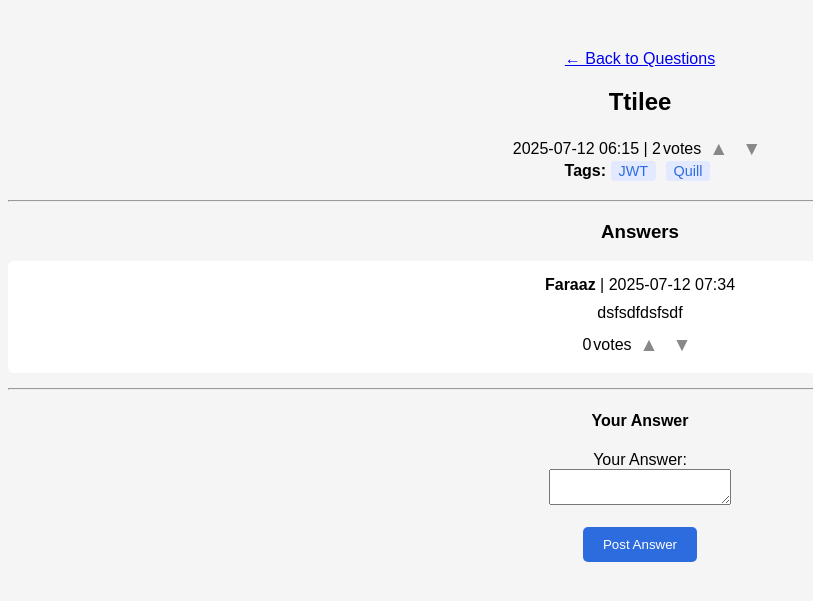
After one commit to Faraaz05/ODOO-StackIT-Defenders, a Django app: page /questions/2/ in a window 1280 px wide. The commit adds this page. Shown: the top 601 px of the page, without its empty margins (0-813 px from the left). Run offline with Django 5.2, Linux system fonts and the light colour scheme; a user stored in the database is signed in; data comes from the database, SQL or seed files in the repository; both versions use the stored data as it was after the commit; some libraries are stand-ins or nearby versions.

Commit message:
Added answers / rich textbox / featured landing page answer page

```diff
--- /dev/null
+++ b/stack_it/questions/templatetags/dict_get.py
@@ -0,0 +1,6 @@
+from django import template
+register = template.Library()
+
+@register.filter
+def dict_get(d, k):
+    return d.get(k)
--- a/stack_it/questions/urls.py
+++ b/stack_it/questions/urls.py
@@ -1,6 +1,10 @@
 from django.urls import path
-from .views import ask_question
+from .views import ask_question,question_detail,vote
 
 urlpatterns = [
     path('ask/', ask_question, name='ask_question'),
+    path('<int:question_id>/', question_detail, name='question_detail'),
+    path('vote/', vote, name='vote'),  # AJAX voting endpoint
+
+
 ]
--- a/stack_it/questions/views.py
+++ b/stack_it/questions/views.py
@@ -1,6 +1,15 @@
-from django.shortcuts import render, redirect
+from django.shortcuts import render, redirect, get_object_or_404
 from django.contrib.auth.decorators import login_required
-from .models import Question
+from django.db.models import Sum, Q
+from .models import Question, Answer, Vote
+from django.http import JsonResponse
+from django.views.decorators.http import require_POST
+from typing import TYPE_CHECKING
+
+if TYPE_CHECKING:
+    from django.db.models.manager import Manager
+    from django.db.models.query import QuerySet
+
 
 @login_required
 def ask_question(request):
@@ -8,7 +17,7 @@ def ask_question(request):
         title = request.POST.get('title')
         description = request.POST.get('description')
         tags = request.POST.get('tags')
-        Question.objects.create(
+        Question.objects.create(  # type: ignore
             title=title,
             description=description,
             tags=tags,
@@ -16,3 +25,140 @@ def ask_question(request):
         )
         return redirect('landing')
     return render(request, 'ask_question.html')
+
+
+def question_detail(request, question_id):
+    question = get_object_or_404(Question, id=question_id)
+    answers = Answer.objects.filter(question=question).annotate(  # type: ignore
+        upvotes=Sum('vote__value', filter=Q(vote__vote_type='answer', vote__value=1)),
+        downvotes=Sum('vote__value', filter=Q(vote__vote_type='answer', vote__value=-1))
+    ).order_by('-upvotes')
+
+    # Handle answer submission
+    if request.method == 'POST' and request.user.is_authenticated:
+        description = request.POST.get('description')
+        if description:
+            Answer.objects.create(  # type: ignore
+                question=question,
+                author=request.user,
+                description=description
+            )
+            return redirect('question_detail', question_id=question.id)
+
+    # Annotate question upvotes/downvotes
+    question_upvotes = Vote.objects.filter(question=question, vote_type='question', value=1).count()  # type: ignore
+    question_downvotes = Vote.objects.filter(question=question, vote_type='question', value=-1).count()  # type: ignore
+    question_net_votes = question_upvotes - question_downvotes  # Subtract downvotes from upvotes
+
+    # Calculate net votes for answers
+    for answer in answers:
+        upvotes = answer.upvotes if answer.upvotes is not None else 0
+        downvotes = abs(answer.downvotes) if answer.downvotes is not None else 0  # Use absolute value for downvotes
+        answer.net_votes = upvotes - downvotes  # Subtract downvotes from upvotes
+
+    tags_list = [t.strip() for t in question.tags.split(',') if t.strip()]
+
+    # Get user votes for answers
+    answer_votes = {}
+    if request.user.is_authenticated:
+        answer_votes = Vote.objects.filter(  # type: ignore
+            user=request.user,
+            vote_type='answer',
+            answer__in=answers
+        )
+        answer_votes = {v.answer_id: v.value for v in answer_votes}
+
+    return render(request, 'question_detail.html', {
+        'question': question,
+        'answers': answers,
+        'question_net_votes': question_net_votes,
+        'tags_list': tags_list,
+        'answer_votes': answer_votes,
+})
+
+@require_POST
+@login_required
+def vote(request):
+    from .models import Question, Answer, Vote
+    import json
+
+    data = json.loads(request.body)
+    vote_type = data.get('vote_type')  # 'question' or 'answer'
+    obj_id = data.get('id')
+    value = int(data.get('value'))  # +1 or -1
+
+    if vote_type == 'question':
+        obj = Question.objects.get(id=obj_id)  # type: ignore
+
+        # Get existing vote for this user and question
+        existing_vote = Vote.objects.filter(  # type: ignore
+            user=request.user,
+            vote_type='question',
+            question=obj
+        ).first()
+
+        if existing_vote:
+            if existing_vote.value == value:
+                # User is clicking the same button - remove the vote
+                existing_vote.delete()
+                user_vote = 0
+            else:
+                # User is changing their vote - update it
+                existing_vote.value = value
+                existing_vote.save()
+                user_vote = value
+        else:
+            # Create new vote
+            Vote.objects.create(  # type: ignore
+                user=request.user,
+                vote_type='question',
+                question=obj,
+                value=value
+            )
+            user_vote = value
+
+        upvotes = Vote.objects.filter(question=obj, vote_type='question', value=1).count()  # type: ignore
+        downvotes = Vote.objects.filter(question=obj, vote_type='question', value=-1).count()  # type: ignore
+        return JsonResponse({
+            'upvotes': upvotes,
+            'downvotes': downvotes,
+            'user_vote': user_vote
+        })
+    elif vote_type == 'answer':
+        obj = Answer.objects.get(id=obj_id)  # type: ignore
+
+        # Get existing vote for this user and answer
+        existing_vote = Vote.objects.filter(  # type: ignore
+            user=request.user,
+            vote_type='answer',
+            answer=obj
+        ).first()
+
+        if existing_vote:
+            if existing_vote.value == value:
+                # User is clicking the same button - remove the vote
+                existing_vote.delete()
+                user_vote = 0
+            else:
+                # User is changing their vote - update it
+                existing_vote.value = value
+                existing_vote.save()
+                user_vote = value
+        else:
+            # Create new vote
+            Vote.objects.create(  # type: ignore
+                user=request.user,
+                vote_type='answer',
+                answer=obj,
+                value=value
+            )
+            user_vote = value
+
+        upvotes = Vote.objects.filter(answer=obj, vote_type='answer', value=1).count()  # type: ignore
+        downvotes = Vote.objects.filter(answer=obj, vote_type='answer', value=-1).count()  # type: ignore
+        return JsonResponse({
+            'upvotes': upvotes,
+            'downvotes': downvotes,
+            'user_vote': user_vote
+        })
+    return JsonResponse({'error': 'Invalid vote'}, status=400)
--- a/stack_it/static/css/styles.css
+++ b/stack_it/static/css/styles.css
@@ -18,3 +18,36 @@ button {
 button:hover {
     background: #1a4a8a;
 }
+
+/* Vote button styles */
+.vote-btn {
+    background: none !important;
+    border: none !important;
+    color: #888 !important;
+    font-size: 1.2em;
+    cursor: pointer;
+    margin: 0 2px;
+    padding: 2px 4px !important;
+    border-radius: 3px;
+    transition: color 0.2s ease;
+}
+
+.vote-btn:hover {
+    background: #f0f0f0 !important;
+    color: #666 !important;
+}
+
+.vote-btn:disabled {
+    color: #ccc !important;
+    cursor: not-allowed;
+}
+
+.vote-btn.voted-up {
+    color: #ff4500 !important;
+    font-weight: bold;
+}
+
+.vote-btn.voted-down {
+    color: #7193ff !important;
+    font-weight: bold;
+}
--- a/stack_it/static/js/main.js
+++ b/stack_it/static/js/main.js
@@ -1,3 +1,68 @@
 function showAlert() {
     alert('This is a placeholder action!');
 }
+
+function vote(type, id, value) {
+    fetch('/questions/vote/', {
+        method: 'POST',
+        headers: {
+            'Content-Type': 'application/json',
+            'X-CSRFToken': getCookie('csrftoken')
+        },
+        body: JSON.stringify({vote_type: type, id: id, value: value})
+    })
+    .then(response => {
+        if (response.status === 403) {
+            window.location = '/accounts/login/';
+            return;
+        }
+        return response.json();
+    })
+    .then(data => {
+        if (data.upvotes !== undefined) {
+            // Calculate net votes (upvotes - downvotes)
+            const netVotes = data.upvotes - Math.abs(data.downvotes);
+
+            if (type === 'question') {
+                document.getElementById('q-votes-' + id).innerText = netVotes;
+            } else if (type === 'answer') {
+                document.getElementById('a-votes-' + id).innerText = netVotes;
+            }
+
+            // Update button highlighting
+            const group = document.getElementById(type.charAt(0) + '-vote-group-' + id);
+            if (group) {
+                const upvoteBtn = group.querySelector('.vote-btn:first-of-type');
+                const downvoteBtn = group.querySelector('.vote-btn:last-of-type');
+
+                // Remove all vote classes first
+                upvoteBtn.classList.remove('voted-up', 'voted-down');
+                downvoteBtn.classList.remove('voted-up', 'voted-down');
+
+                // Apply the correct highlighting based on user_vote
+                if (data.user_vote === 1) {
+                    upvoteBtn.classList.add('voted-up');
+                } else if (data.user_vote === -1) {
+                    downvoteBtn.classList.add('voted-down');
+                }
+                // If user_vote is 0, no highlighting (both buttons are grey)
+            }
+        }
+    });
+}
+
+function getCookie(name) {
+    let cookieValue = null;
+    if (document.cookie && document.cookie !== '') {
+        const cookies = document.cookie.split(';');
+        for (let i = 0; i < cookies.length; i++) {
+            const cookie = cookies[i].trim();
+            // Does this cookie string begin with the name we want?
+            if (cookie.substring(0, name.length + 1) === (name + '=')) {
+                cookieValue = decodeURIComponent(cookie.substring(name.length + 1));
+                break;
+            }
+        }
+    }
+    return cookieValue;
+}
--- a/stack_it/templates/login.html
+++ b/stack_it/templates/login.html
@@ -12,5 +12,6 @@
         <button type="submit">Login</button>
     </form>
     <a href="{% url 'signup' %}">Don't have an account? Sign Up</a>
+    <a href="{% url 'landing' %}" style="float:right; margin:10px;">← Back to Questions</a>
 </body>
 </html>
--- /dev/null
+++ b/stack_it/templates/question_detail.html
@@ -0,0 +1,90 @@
+{% load static %}
+{% load dict_get %}
+<!DOCTYPE html>
+<html>
+<head>
+    <script src="{% static 'js/main.js' %}"></script>
+    <title>{{ question.title }} - StackIt</title>
+    <link rel="stylesheet" href="{% static 'css/styles.css' %}">
+    <!-- TinyMCE CDN -->
+    <script src="https://cdn.tiny.cloud/1/7f0ull290e6398ey3ik26k09o35omr4pwj8oqqpz2w9g0sau/tinymce/7/tinymce.min.js" referrerpolicy="origin"></script>
+    <script>
+      tinymce.init({
+        selector: '#answer-editor',
+        plugins: 'lists link image emoticons',
+        toolbar: 'undo redo | bold italic strikethrough | bullist numlist | alignleft aligncenter alignright | link image emoticons',
+        menubar: false,
+        height: 200
+      });
+    </script>
+    <style>
+        .vote-group { display: inline-flex; align-items: center; gap: 2px; }
+        .tag { background: #e3eaff; color: #2d6cdf; border-radius: 4px; padding: 2px 8px; margin-right: 5px; font-size: 0.9em; }
+    </style>
+</head>
+<body>
+    <a href="{% url 'landing' %}">← Back to Questions</a>
+    <h2>{{ question.title }}</h2>
+    <div>
+        <span>{{ question.created_at|date:"Y-m-d H:i" }}</span> |
+        <span class="vote-group" id="q-vote-group-{{ question.id }}">
+            <span id="q-votes-{{ question.id }}">{{ question_net_votes|default:0 }}</span>
+            <span>votes</span>
+            {% if user.is_authenticated %}
+                <button class="vote-btn" onclick="vote('question', {{ question.id }}, 1)">▲</button>
+                <button class="vote-btn" onclick="vote('question', {{ question.id }}, -1)">▼</button>
+            {% else %}
+                <button class="vote-btn" onclick="window.location='{% url 'login' %}'">▲</button>
+                <button class="vote-btn" onclick="window.location='{% url 'login' %}'">▼</button>
+            {% endif %}
+        </span>
+    </div>
+    <div>
+        <strong>Tags:</strong>
+        {% for tag in tags_list %}
+    <span class="tag">{{ tag }}</span>
+{% endfor %}
+    </div>
+    <div style="margin: 20px 0;">
+        {{ question.description|safe }}
+    </div>
+    <hr>
+    <h3>Answers</h3>
+    {% for answer in answers %}
+        <div class="answer-card" style="background:#fff; margin-bottom:15px; padding:15px; border-radius:6px;">
+            <div>
+                <span><strong>{{ answer.author.username }}</strong> | {{ answer.created_at|date:"Y-m-d H:i" }}</span>
+            </div>
+            <div style="margin:10px 0;">{{ answer.description|safe }}</div>
+            <div>
+                <span class="vote-group" id="a-vote-group-{{ answer.id }}">
+                    <span id="a-votes-{{ answer.id }}">{{ answer.net_votes|default:0 }}</span>
+                    <span>votes</span>
+                    {% if user.is_authenticated %}
+                        <button class="vote-btn {% if answer_votes|dict_get:answer.id == 1 %}voted-up{% endif %}" onclick="vote('answer', {{ answer.id }}, 1)">▲</button>
+                        <button class="vote-btn {% if answer_votes|dict_get:answer.id == -1 %}voted-down{% endif %}" onclick="vote('answer', {{ answer.id }}, -1)">▼</button>
+                    {% else %}
+                        <button class="vote-btn" onclick="window.location='{% url 'login' %}'">▲</button>
+                        <button class="vote-btn" onclick="window.location='{% url 'login' %}'">▼</button>
+                    {% endif %}
+                </span>
+            </div>
+        </div>
+    {% empty %}
+        <p>No answers yet.</p>
+    {% endfor %}
+
+    {% if user.is_authenticated %}
+    <hr>
+    <h4>Your Answer</h4>
+    <form method="post">
+        {% csrf_token %}
+        <label for="answer-editor">Your Answer:</label><br>
+        <textarea id="answer-editor" name="description"></textarea><br><br>
+        <button type="submit">Post Answer</button>
+    </form>
+    {% else %}
+        <p><a href="{% url 'login' %}">Login</a> to post an answer.</p>
+    {% endif %}
+</body>
+</html>
--- a/stack_it/templates/signup.html
+++ b/stack_it/templates/signup.html
@@ -12,5 +12,7 @@
         <button type="submit">Sign Up</button>
     </form>
     <a href="{% url 'login' %}">Already have an account? Login</a>
+    <a href="{% url 'landing' %}" style="float:right; margin:10px;">← Back to Questions</a>
+
 </body>
 </html>
```
Also changed, not shown: stack_it/accounts/views.py (+74 -3 lines), stack_it/questions/models.py (+23 -0 lines), stack_it/templates/landing.html (+86 -4 lines), stack_it/db.sqlite3, stack_it/questions/migrations/0002_answer_vote.py (added), stack_it/questions/templatetags/__init__.py (added).
